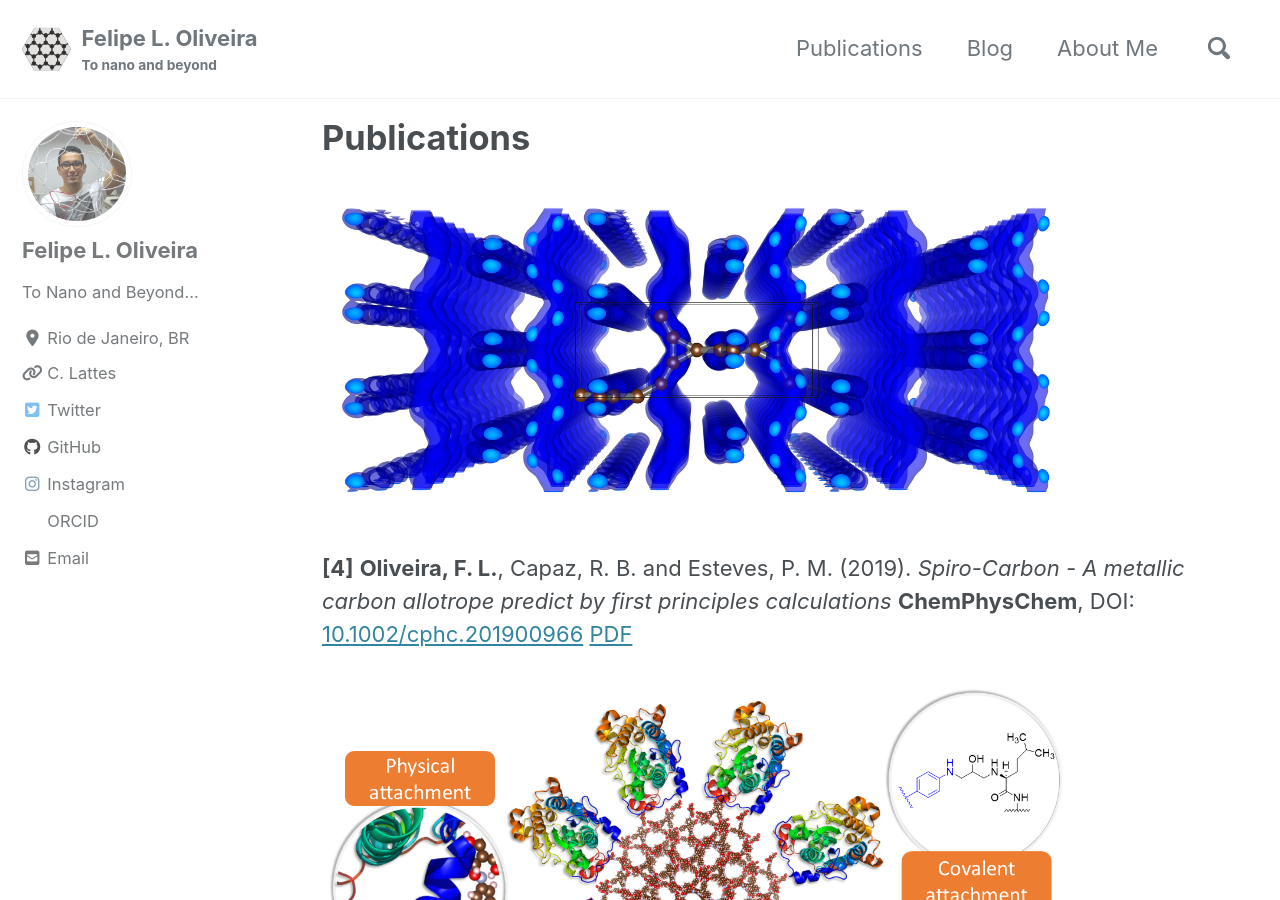
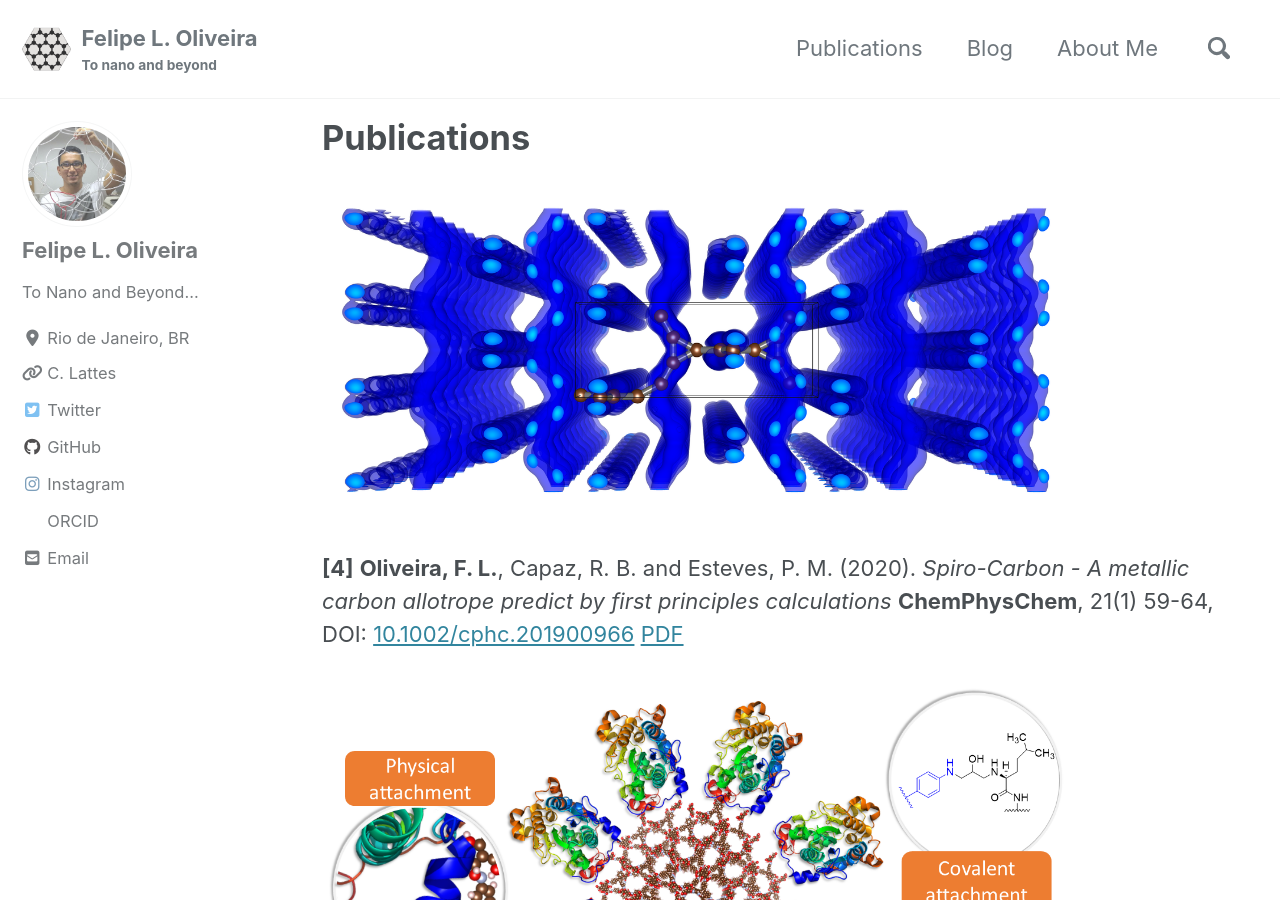
Before and after one commit to lipelopesoliveira/lipelopesoliveira.github.io, a Jekyll site: the page built from _pages/publications.md, in a window 1280 px wide and 900 px high. Built offline with Jekyll 4.4.1, drawn with Linux system fonts in a browser that asks for light colours; cached includes are drawn as plain includes; nearby versions of some CDN libraries.

Commit message:
Update publications.md

```diff
--- a/_pages/publications.md
+++ b/_pages/publications.md
@@ -8,7 +8,7 @@ classes: wide
 
 <img src="{{ site.url }}{{ site.baseurl }}/images/publications/TOC_4.png" alt="Table of contents 4" width="80%" height="80%">
 
-**[4]** **Oliveira, F. L.**, Capaz, R. B. and Esteves, P. M. (2019). *Spiro-Carbon - A metallic carbon allotrope predict by first principles calculations* **ChemPhysChem**, DOI: [10.1002/cphc.201900966](https://doi.org/10.1002/cphc.201900966) [PDF](https://drive.google.com/file/d/1TWwD1nlJGonjVZCPA5-9Yaqkv4TEJ20I/view?usp=sharing)
+**[4]** **Oliveira, F. L.**, Capaz, R. B. and Esteves, P. M. (2020). *Spiro-Carbon - A metallic carbon allotrope predict by first principles calculations* **ChemPhysChem**, 21(1) 59-64, DOI: [10.1002/cphc.201900966](https://doi.org/10.1002/cphc.201900966) [PDF](https://drive.google.com/file/d/1TWwD1nlJGonjVZCPA5-9Yaqkv4TEJ20I/view?usp=sharing)
 
 <img src="{{ site.url }}{{ site.baseurl }}/images/publications/TOC_3.png" alt="Table of contents 3" width="80%" height="80%">
 
```
